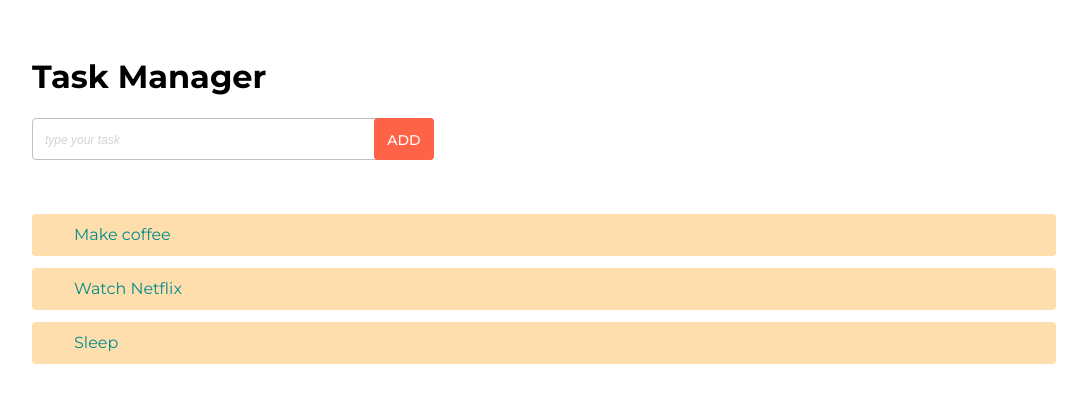
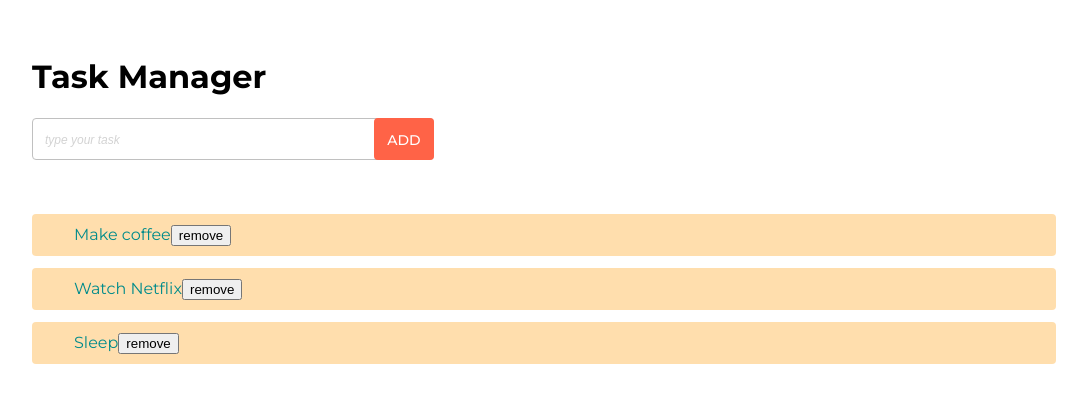
Before and after one commit to jorgearimitsu/todo, a React (Create React App) app: page / in a window 1280 px wide. Shown: the top 402 px of the page, without its empty margins (96-1183 px from the left). Built offline with nearby package versions, Linux system fonts and the light colour scheme.

Commit message:
Adding functionality of removing tasks

```diff
--- a/src/components/Tasks/TaskList/index.js
+++ b/src/components/Tasks/TaskList/index.js
@@ -7,21 +7,25 @@ const EmptyList = () => (
   </div>
 )
 
-const FilledList = ({tasks}) => (
+const FilledList = ({tasks, removeTask}) => (
   <ul className={styles.list}>
     {tasks.map(task => (
       <li className={styles.task} key={task.id}>
         {task.name}
+
+        <button type='button' onClick={() => removeTask(task.id)}>
+          remove
+        </button>
       </li>
     ))}
   </ul>
 )
 
-const TaskList = ({tasks}) => {
+const TaskList = ({tasks, removeTask}) => {
   if (tasks.length === 0) {
     return <EmptyList />
   } else {
-    return <FilledList tasks={tasks} />
+    return <FilledList tasks={tasks} removeTask={removeTask} />
   }
 }
 
--- a/src/components/Tasks/index.js
+++ b/src/components/Tasks/index.js
@@ -32,6 +32,12 @@ class Tasks extends Component {
     }))
   }
 
+  removeTaskHandler = (id) => {
+    let filteredTasks = this.state.tasks.filter(task => task.id !== id)
+
+    this.setState({tasks: filteredTasks})
+  }
+
   render() {
     return (
       <div className={styles.tasks}>
@@ -43,7 +49,10 @@ class Tasks extends Component {
           taskName={this.state.taskName}
         />
 
-        <TaskList tasks={this.state.tasks} />
+        <TaskList
+          tasks={this.state.tasks}
+          removeTask={this.removeTaskHandler}
+        />
       </div>
     )
   }
```
